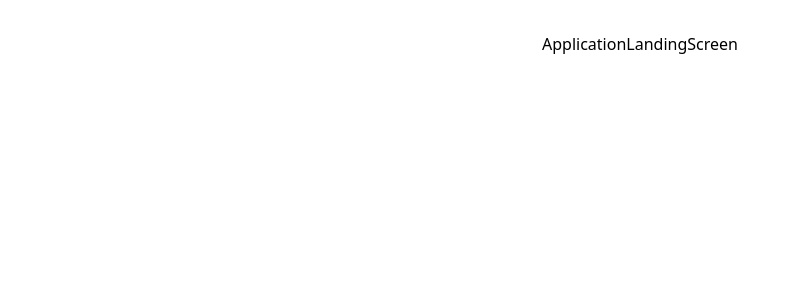
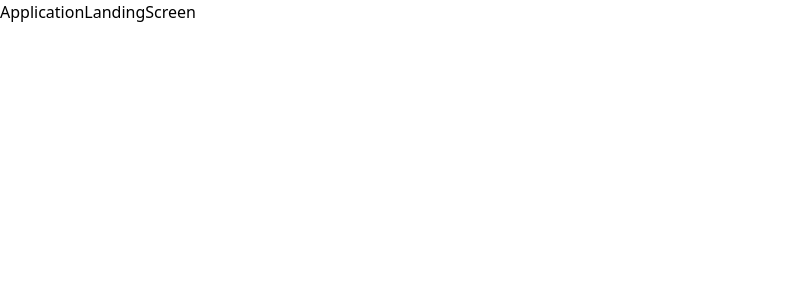
Before and after one commit to aditya28n99/Aventisia-Assignment, a React (Vite) app: page / in a window 1280 px wide. Shown: the top 300 px of the page, without its empty margins (0-800 px from the left). Built offline with nearby package versions, Linux system fonts and the light colour scheme.

Commit message:
React Icons installed

```diff
--- a/package.json
+++ b/package.json
@@ -11,7 +11,8 @@
   },
   "dependencies": {
     "react": "^18.3.1",
-    "react-dom": "^18.3.1"
+    "react-dom": "^18.3.1",
+    "react-icons": "^5.4.0"
   },
   "devDependencies": {
     "@eslint/js": "^9.17.0",
--- a/src/App.css
+++ b/src/App.css
@@ -2,9 +2,9 @@
 @tailwind components;
 @tailwind utilities;
 
-#root {
+/* #root {
   max-width: 1280px;
   margin: 0 auto;
   padding: 2rem;
   text-align: center;
-}
+} */
```
Also changed, not shown: src/assets/Aventisia-logo.png (added), 1 other file (tests, documents, lock files or other folders).
